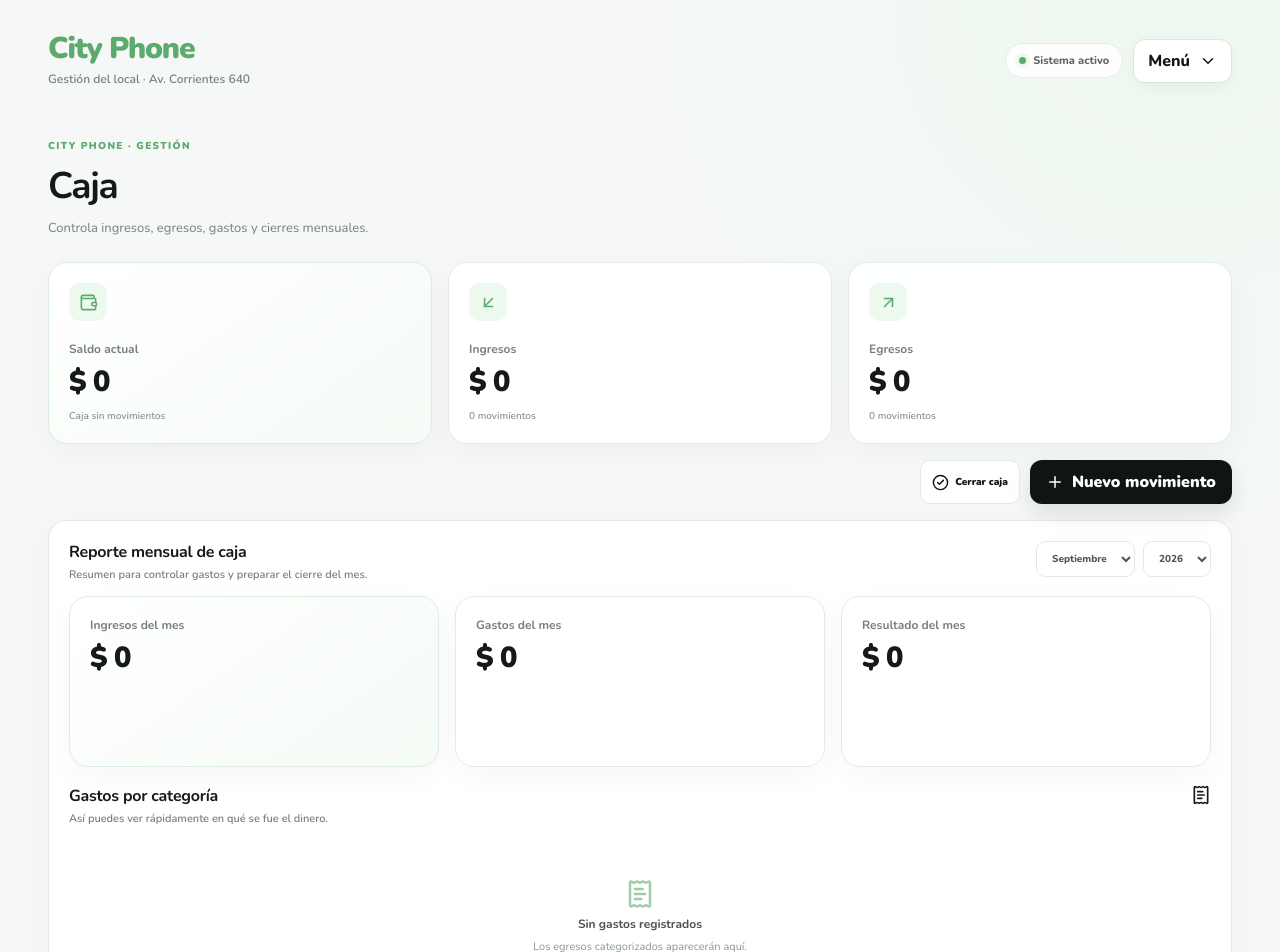
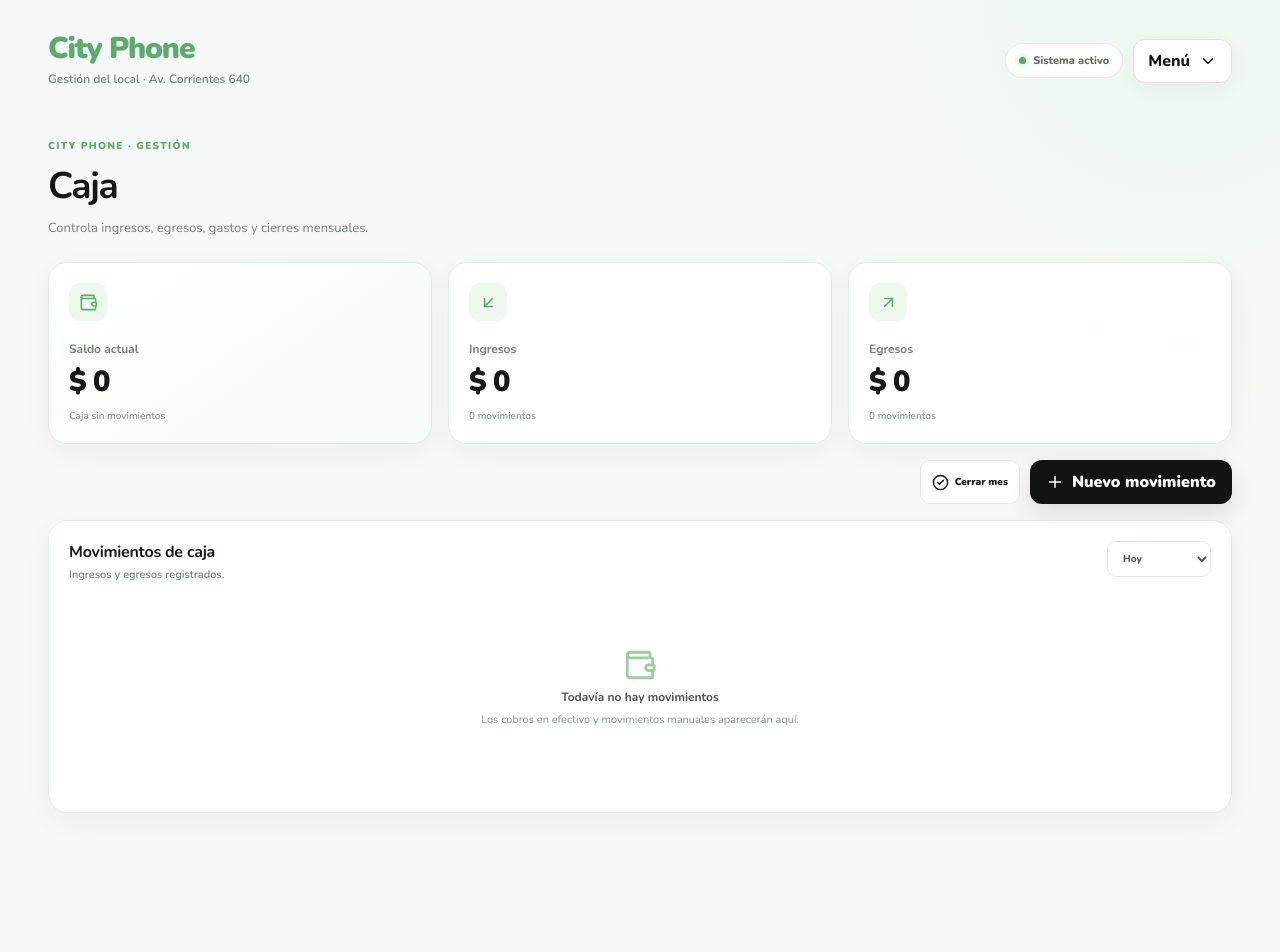
Before and after one commit to MarbellSantana/CityPhone, a Next.js app: page /caja in a window 1280 px wide. Shown: the top 952 px of the page. After the commit the page ends 869 px from the top, so only its background shows below. Built offline with nearby package versions, Linux system fonts and the light colour scheme.

Commit message:
Move monthly cash report into close modal

```diff
--- a/app/caja/page.tsx
+++ b/app/caja/page.tsx
@@ -104,7 +104,7 @@
     </section>
 
     <section className="section-gap" style={{display:"flex", justifyContent:"flex-end", gap:10, flexWrap:"wrap"}}>
-      <button className="outline-action" onClick={() => setShowClose(true)}><CheckCircle2 size={17}/> Cerrar caja</button>
+      <button className="outline-action" onClick={() => setShowClose(true)}><CheckCircle2 size={17}/> Cerrar mes</button>
       <button className="primary-button" onClick={() => setOpen(true)}><Plus size={18}/> Nuevo movimiento</button>
     </section>
 
@@ -122,27 +122,6 @@
     </section>}
 
     <section className="card workspace-card section-gap">
-      <div className="card-heading"><div><h2>Reporte mensual de caja</h2><p>Resumen para controlar gastos y preparar el cierre del mes.</p></div><div style={{display:"flex",gap:8,flexWrap:"wrap"}}><select className="period-select" value={reportMonth} onChange={e=>setReportMonth(Number(e.target.value))}>{monthNames.map((m,i)=><option key={m} value={i}>{m}</option>)}</select><select className="period-select" value={reportYear} onChange={e=>setReportYear(Number(e.target.value))}>{[now.getFullYear()-1,now.getFullYear(),now.getFullYear()+1].map(y=><option key={y}>{y}</option>)}</select></div></div>
-      <section className="kpis page-kpis" style={{marginTop:14}}>
-        <div className="card kpi-card"><div className="kpi-label">Ingresos del mes</div><div className="kpi-value">{money.format(monthlyReport.income)}</div></div>
-        <div className="card kpi-card"><div className="kpi-label">Gastos del mes</div><div className="kpi-value">{money.format(monthlyReport.expenses)}</div></div>
-        <div className="card kpi-card"><div className="kpi-label">Resultado del mes</div><div className="kpi-value">{money.format(monthlyReport.balance)}</div></div>
-      </section>
-      <div className="card-heading" style={{marginTop:18}}><div><h2>Gastos por categoría</h2><p>Así puedes ver rápidamente en qué se fue el dinero.</p></div><ReceiptText size={20}/></div>
-      {Object.keys(monthlyReport.breakdown).length === 0 ? <div className="empty-state compact"><ReceiptText size={30}/><b>Sin gastos registrados</b><span>Los egresos categorizados aparecerán aquí.</span></div> : <div style={{display:"grid",gridTemplateColumns:"repeat(auto-fit,minmax(180px,1fr))",gap:10,marginTop:12}}>{Object.entries(monthlyReport.breakdown).sort((a,b)=>b[1]-a[1]).map(([name,total])=><div key={name} style={{border:"1px solid var(--border)",borderRadius:14,padding:14,background:"#fff"}}><small style={{fontWeight:800,color:"var(--muted)"}}>{name}</small><div style={{fontSize:20,fontWeight:900,marginTop:5}}>{money.format(total)}</div></div>)}</div>}
-      {existingClosure && <div style={{marginTop:16,padding:"12px 14px",border:"1px solid var(--border)",borderRadius:14,background:"var(--green-soft)"}}><b>Caja cerrada</b><div style={{fontSize:11,marginTop:4}}>Este mes fue cerrado el {new Date(existingClosure.closedAt).toLocaleDateString("es-AR")} con un resultado de {money.format(existingClosure.balance)}.</div></div>}
-    </section>
-
-    {showClose && <section className="card workspace-card section-gap">
-      <div className="card-heading"><div><h2>Cerrar caja · {monthNames[reportMonth]} {reportYear}</h2><p>Se guardará una fotografía del resultado mensual y de los gastos registrados.</p></div><button className="ghost-button" onClick={()=>setShowClose(false)}><X size={17}/> Cancelar</button></div>
-      <div className="summary-line"><span>Ingresos</span><strong>{money.format(monthlyReport.income)}</strong></div>
-      <div className="summary-line"><span>Gastos</span><strong>-{money.format(monthlyReport.expenses)}</strong></div>
-      <div className="summary-line total-line"><span>Resultado del mes</span><strong>{money.format(monthlyReport.balance)}</strong></div>
-      <div style={{marginTop:12,fontSize:11,color:"var(--muted)"}}>{monthlyMovements.length} movimientos incluidos en este cierre.</div>
-      <button className="primary-button full-button" style={{marginTop:14}} disabled={!!existingClosure} onClick={closeMonth}>{existingClosure ? "Este mes ya fue cerrado" : "Confirmar cierre mensual"}</button>
-    </section>}
-
-    <section className="card workspace-card section-gap">
       <div className="card-heading"><div><h2>Movimientos de caja</h2><p>Ingresos y egresos registrados.</p></div><select className="period-select" value={period} onChange={e => setPeriod(e.target.value)}><option>Hoy</option><option>Esta semana</option><option>Este mes</option></select></div>
       {!hydrated ? <div className="empty-state"><b>Cargando movimientos...</b></div> : filtered.length === 0 ? <div className="empty-state"><Wallet size={34}/><b>Todavía no hay movimientos</b><span>Los cobros en efectivo y movimientos manuales aparecerán aquí.</span></div> : <div className="sales-table">
         <div className="table-head"><span>Fecha</span><span>Concepto</span><span>Tipo</span><span>Método</span><span>Monto</span></div>
@@ -150,6 +129,22 @@
       </div>}
     </section>
 
-    {closures.length > 0 && <section className="card workspace-card section-gap"><div className="card-heading"><div><h2>Historial de cierres</h2><p>Cierres mensuales guardados.</p></div><CalendarDays size={20}/></div><div className="sales-table">{closures.map(c=><div className="table-row" key={c.id}><div><b>{c.month} {c.year}</b><small>Cerrado {new Date(c.closedAt).toLocaleDateString("es-AR")}</small></div><span>{c.movementCount} movimientos</span><span>Gastos {money.format(c.expenses)}</span><span>Ingresos {money.format(c.income)}</span><strong>{money.format(c.balance)}</strong></div>)}</div></section>}
+    {closures.length > 0 && <section className="card workspace-card section-gap"><div className="card-heading"><div><h2>Historial de cierres</h2><p>Los reportes cerrados también aparecen automáticamente en Meses y reportes.</p></div><CalendarDays size={20}/></div><div className="sales-table">{closures.map(c=><div className="table-row" key={c.id}><div><b>{c.month} {c.year}</b><small>Cerrado {new Date(c.closedAt).toLocaleDateString("es-AR")}</small></div><span>{c.movementCount} movimientos</span><span>Gastos {money.format(c.expenses)}</span><span>Ingresos {money.format(c.income)}</span><strong>{money.format(c.balance)}</strong></div>)}</div></section>}
+
+    {showClose && <div style={{position:"fixed",inset:0,zIndex:80,background:"rgba(10,18,13,.42)",display:"grid",placeItems:"center",padding:18}} onClick={()=>setShowClose(false)}>
+      <section className="card workspace-card" style={{width:"min(820px,100%)",maxHeight:"90vh",overflowY:"auto",boxShadow:"0 24px 80px rgba(0,0,0,.25)"}} onClick={e=>e.stopPropagation()}>
+        <div className="card-heading"><div><h2>Reporte mensual de caja</h2><p>Este reporte se genera únicamente al cerrar el mes y quedará guardado en Meses y reportes.</p></div><button className="ghost-button" onClick={()=>setShowClose(false)}><X size={17}/> Cerrar</button></div>
+        <div style={{display:"flex",gap:8,flexWrap:"wrap",marginTop:14}}><select className="period-select" value={reportMonth} onChange={e=>setReportMonth(Number(e.target.value))}>{monthNames.map((m,i)=><option key={m} value={i}>{m}</option>)}</select><select className="period-select" value={reportYear} onChange={e=>setReportYear(Number(e.target.value))}>{[now.getFullYear()-1,now.getFullYear(),now.getFullYear()+1].map(y=><option key={y}>{y}</option>)}</select></div>
+        <section className="kpis page-kpis" style={{marginTop:14}}>
+          <div className="card kpi-card"><div className="kpi-label">Ingresos del mes</div><div className="kpi-value">{money.format(monthlyReport.income)}</div></div>
+          <div className="card kpi-card"><div className="kpi-label">Gastos del mes</div><div className="kpi-value">{money.format(monthlyReport.expenses)}</div></div>
+          <div className="card kpi-card"><div className="kpi-label">Resultado del mes</div><div className="kpi-value">{money.format(monthlyReport.balance)}</div></div>
+        </section>
+        <div className="card-heading" style={{marginTop:18}}><div><h2>Gastos por categoría</h2><p>Detalle incluido en el cierre mensual.</p></div><ReceiptText size={20}/></div>
+        {Object.keys(monthlyReport.breakdown).length === 0 ? <div className="empty-state compact"><ReceiptText size={30}/><b>Sin gastos registrados</b><span>No hay egresos categorizados para este mes.</span></div> : <div style={{display:"grid",gridTemplateColumns:"repeat(auto-fit,minmax(180px,1fr))",gap:10,marginTop:12}}>{Object.entries(monthlyReport.breakdown).sort((a,b)=>b[1]-a[1]).map(([name,total])=><div key={name} style={{border:"1px solid var(--border)",borderRadius:14,padding:14,background:"#fff"}}><small style={{fontWeight:800,color:"var(--muted)"}}>{name}</small><div style={{fontSize:20,fontWeight:900,marginTop:5}}>{money.format(total)}</div></div>)}</div>}
+        <div style={{marginTop:14,fontSize:11,color:"var(--muted)"}}>{monthlyMovements.length} movimientos incluidos en este cierre.</div>
+        {existingClosure ? <div style={{marginTop:16,padding:"12px 14px",border:"1px solid var(--border)",borderRadius:14,background:"var(--green-soft)"}}><b>Este mes ya fue cerrado</b><div style={{fontSize:11,marginTop:4}}>Cerrado el {new Date(existingClosure.closedAt).toLocaleDateString("es-AR")} con un resultado de {money.format(existingClosure.balance)}.</div></div> : <button className="primary-button full-button" style={{marginTop:16}} onClick={closeMonth}><CheckCircle2 size={17}/> Confirmar cierre mensual</button>}
+      </section>
+    </div>}
   </AppShell>;
 }
```
